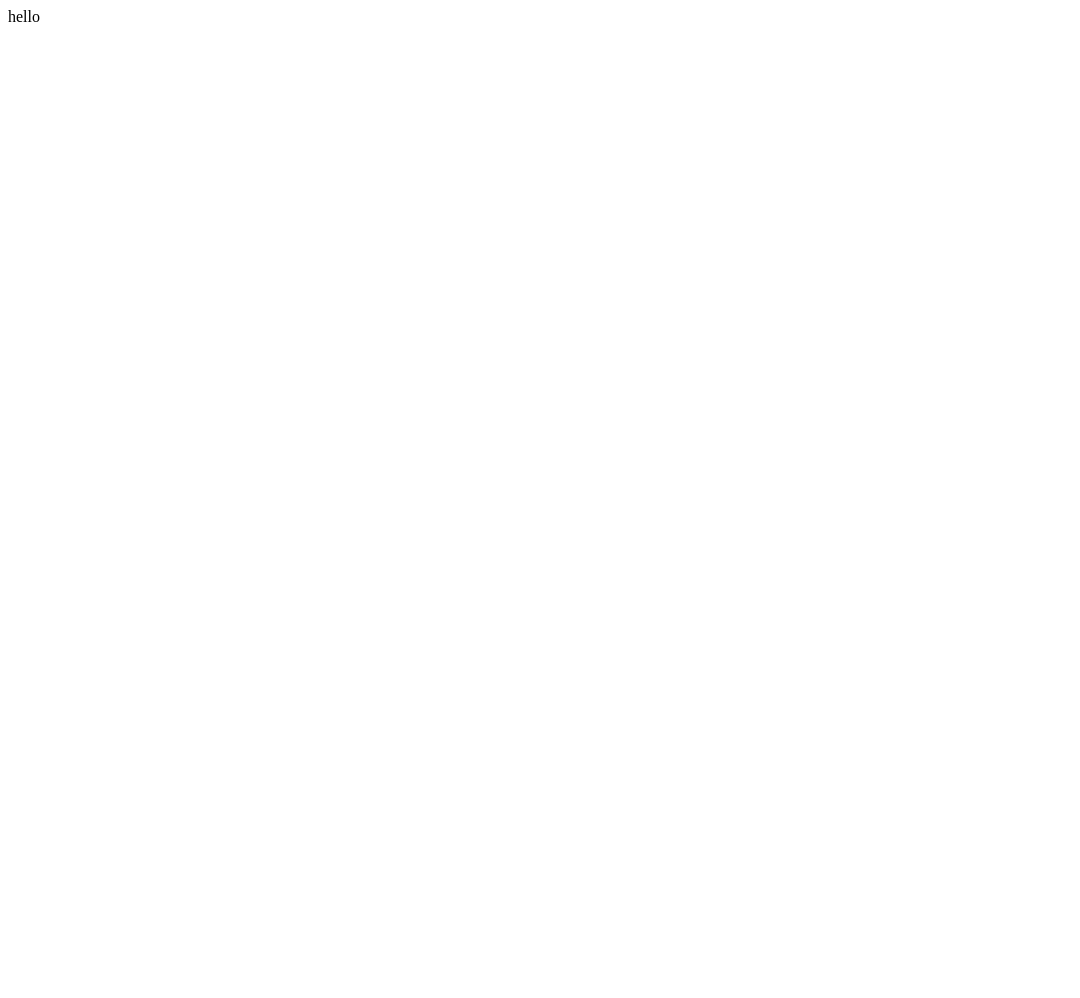
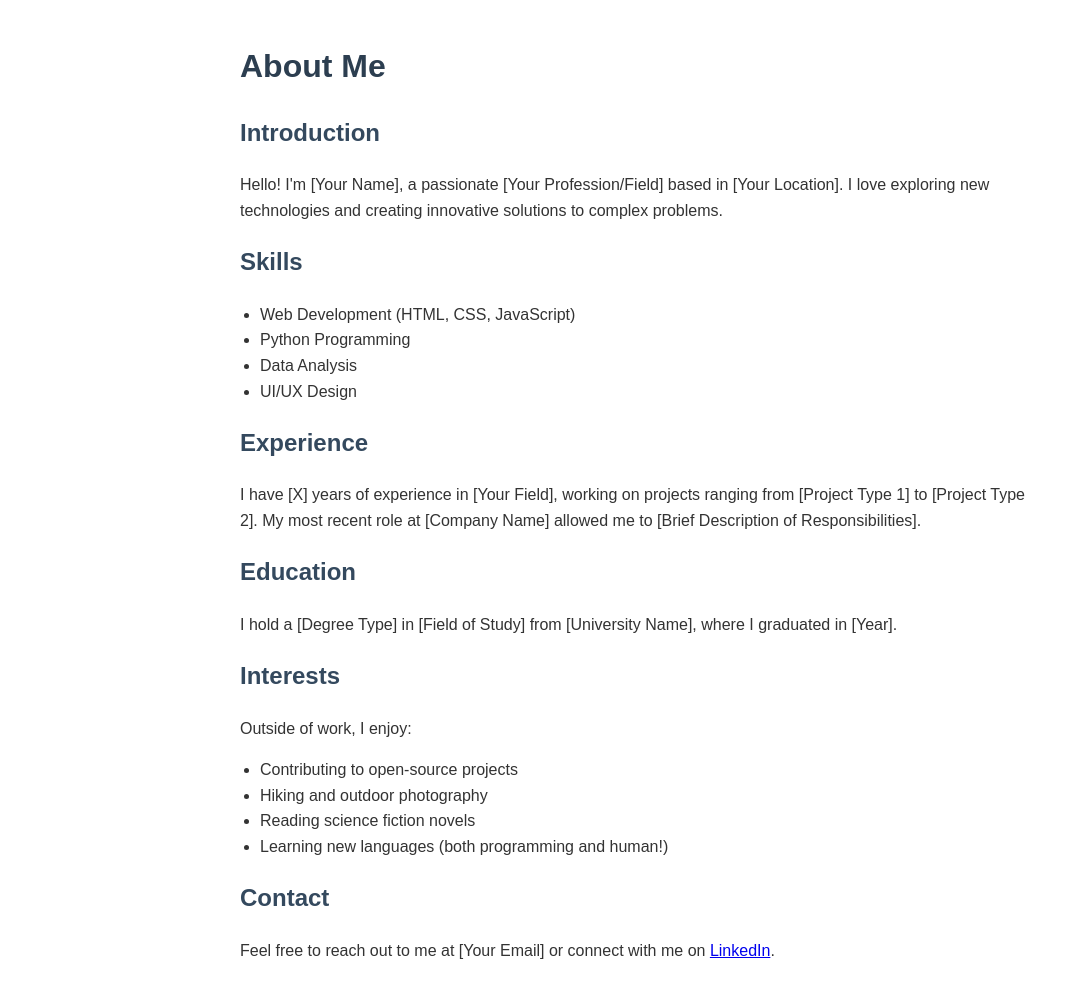
Before and after one commit to yashwanth357/cs696af24-yash, a plain HTML site: page index.html in a window 1280 px wide. Shown: the whole page, without its empty margins (0-1080 px from the left). Before the commit the page ends 800 px from the top, so only its background shows below. Drawn offline with Linux system fonts and the light colour scheme.

Commit message:
adding content

```diff
--- a/index.html
+++ b/index.html
@@ -1 +1,59 @@
-hello
+<!DOCTYPE html>
+<html lang="en">
+<head>
+    <meta charset="UTF-8">
+    <meta name="viewport" content="width=device-width, initial-scale=1.0">
+    <title>About Me</title>
+    <style>
+        body {
+            font-family: Arial, sans-serif;
+            line-height: 1.6;
+            color: #333;
+            max-width: 800px;
+            margin: 0 auto;
+            padding: 20px;
+        }
+        h1 {
+            color: #2c3e50;
+        }
+        h2 {
+            color: #34495e;
+        }
+        ul {
+            padding-left: 20px;
+        }
+    </style>
+</head>
+<body>
+    <h1>About Me</h1>
+
+    <h2>Introduction</h2>
+    <p>Hello! I'm [Your Name], a passionate [Your Profession/Field] based in [Your Location]. I love exploring new technologies and creating innovative solutions to complex problems.</p>
+
+    <h2>Skills</h2>
+    <ul>
+        <li>Web Development (HTML, CSS, JavaScript)</li>
+        <li>Python Programming</li>
+        <li>Data Analysis</li>
+        <li>UI/UX Design</li>
+    </ul>
+
+    <h2>Experience</h2>
+    <p>I have [X] years of experience in [Your Field], working on projects ranging from [Project Type 1] to [Project Type 2]. My most recent role at [Company Name] allowed me to [Brief Description of Responsibilities].</p>
+
+    <h2>Education</h2>
+    <p>I hold a [Degree Type] in [Field of Study] from [University Name], where I graduated in [Year].</p>
+
+    <h2>Interests</h2>
+    <p>Outside of work, I enjoy:</p>
+    <ul>
+        <li>Contributing to open-source projects</li>
+        <li>Hiking and outdoor photography</li>
+        <li>Reading science fiction novels</li>
+        <li>Learning new languages (both programming and human!)</li>
+    </ul>
+
+    <h2>Contact</h2>
+    <p>Feel free to reach out to me at [Your Email] or connect with me on <a href="https://www.linkedin.com/in/your-profile">LinkedIn</a>.</p>
+</body>
+</html>
```
